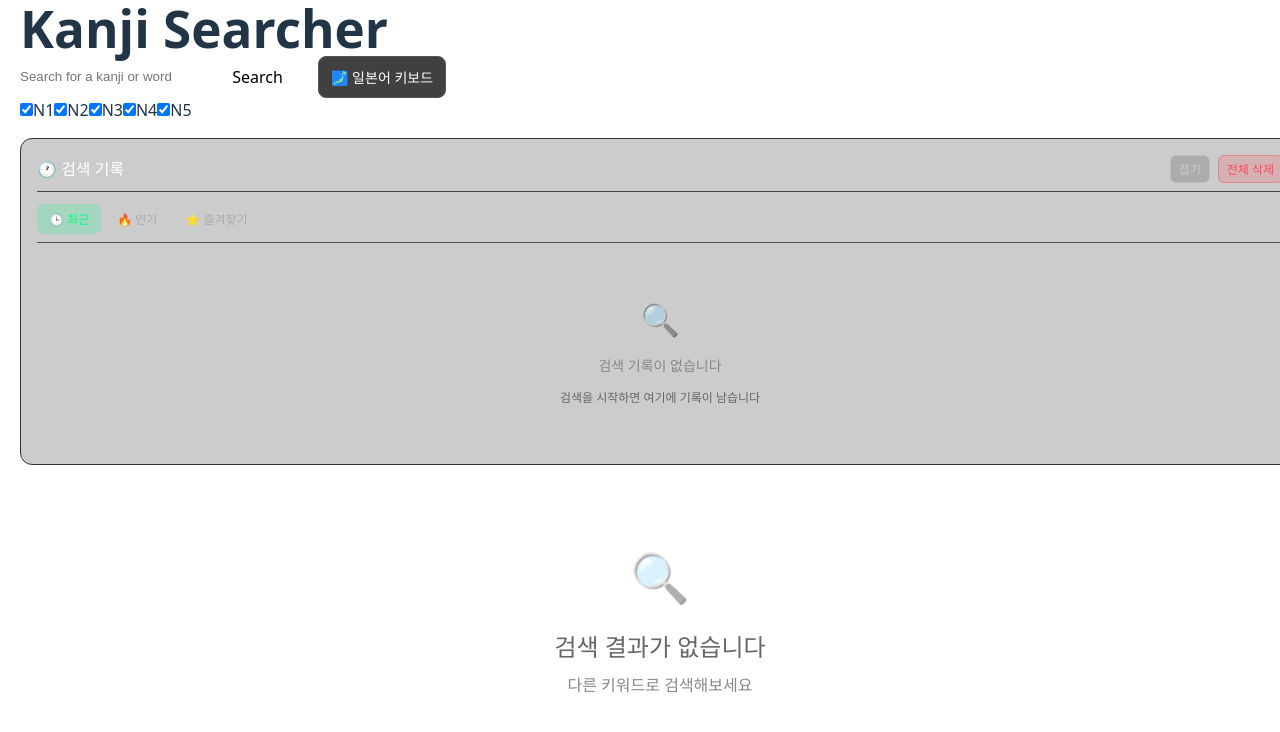
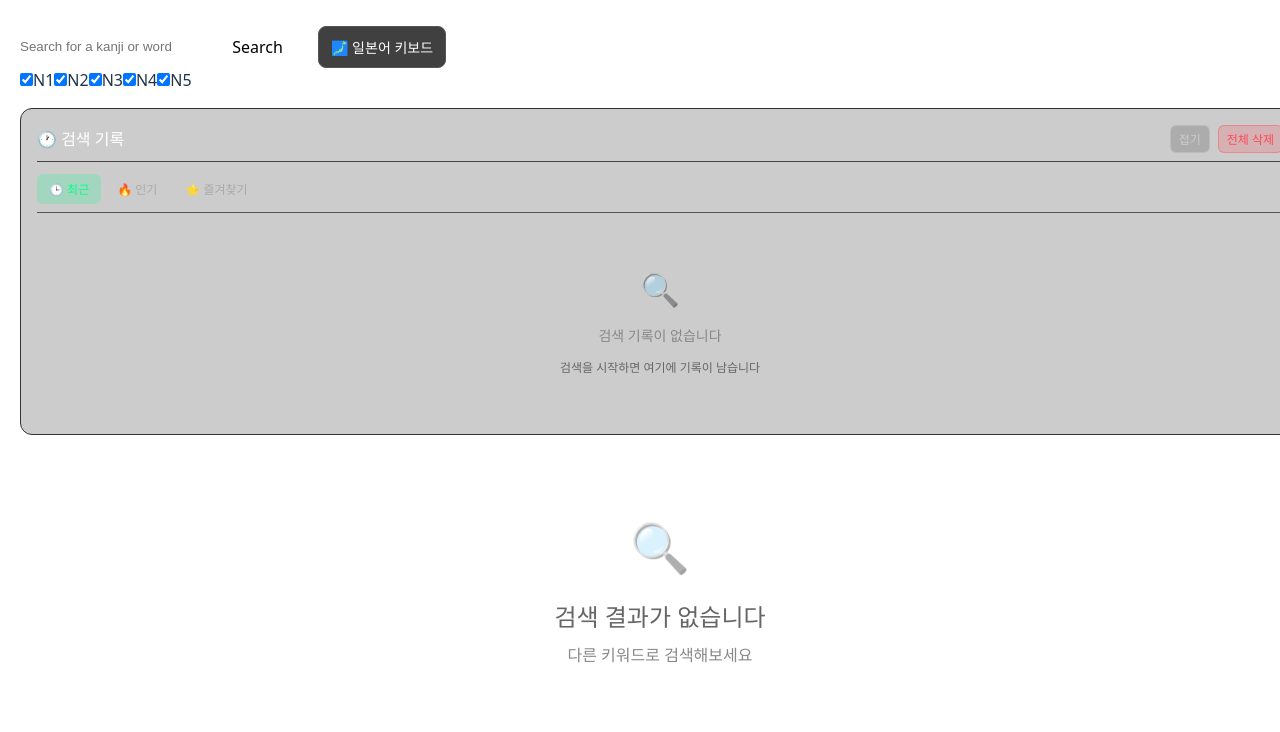
Before and after one commit to QCoQCo/Kanji-Searcher, a React (Vite) app: page / in a window 1280 px wide. Shown: the top 732 px of the page. Built offline with nearby package versions, Linux system fonts and the light colour scheme.

Commit message:
virturalKeyboard bug fix

```diff
--- a/src/pages/SearchPage.css
+++ b/src/pages/SearchPage.css
@@ -5,6 +5,12 @@
     /* display: flex;
     flex-direction: column;
     gap: 20px; */
+}
+
+.search-page-title {
+    font-size: 24px;
+    font-weight: 600;
+    color: #fff;
 }
 
 .keyboard-toggle-btn {
--- a/src/pages/SearchPage.tsx
+++ b/src/pages/SearchPage.tsx
@@ -146,7 +146,7 @@ const SearchPage: React.FC = () => {
 
   return (
     <div className="search-page">
-      <h1>Kanji Searcher</h1>
+      <h1 className="search-page-title">Kanji Searcher</h1>
       <div style={{ display: 'flex', gap: 16 }}>
         <input
           type="text"
--- a/src/utils/romaji.ts
+++ b/src/utils/romaji.ts
@@ -4,9 +4,9 @@ const romajiMap: Record<string, string> = {
   'a': 'あ', 'i': 'い', 'u': 'う', 'e': 'え', 'o': 'お',
   'ka': 'か', 'ki': 'き', 'ku': 'く', 'ke': 'け', 'ko': 'こ',
   'ga': 'が', 'gi': 'ぎ', 'gu': 'ぐ', 'ge': 'げ', 'go': 'ご',
-  'sa': 'さ', 'shi': 'し', 'su': 'す', 'se': 'せ', 'so': 'そ',
+  'sa': 'さ', 'si': 'し', 'su': 'す', 'se': 'せ', 'so': 'そ',
   'za': 'ざ', 'ji': 'じ', 'zu': 'ず', 'ze': 'ぜ', 'zo': 'ぞ',
-  'ta': 'た', 'chi': 'ち', 'tu': 'つ', 'te': 'て', 'to': 'と',
+  'ta': 'た', 'ti': 'ち', 'tu': 'つ', 'te': 'て', 'to': 'と',
   'da': 'だ', 'di': 'ぢ', 'du': 'づ', 'de': 'で', 'do': 'ど',
   'na': 'な', 'ni': 'に', 'nu': 'ぬ', 'ne': 'ね', 'no': 'の',
   'ha': 'は', 'hi': 'ひ', 'hu': 'ふ', 'he': 'へ', 'ho': 'ほ',
```
